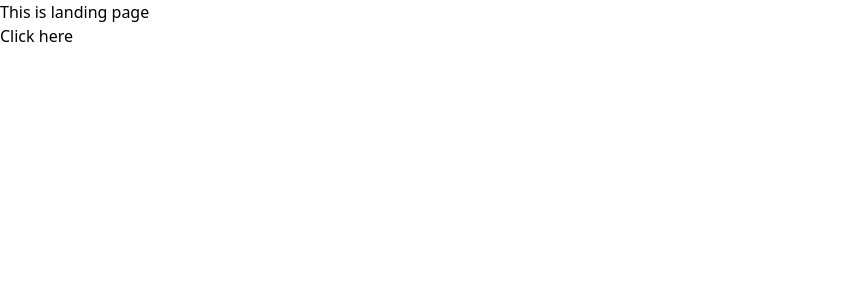
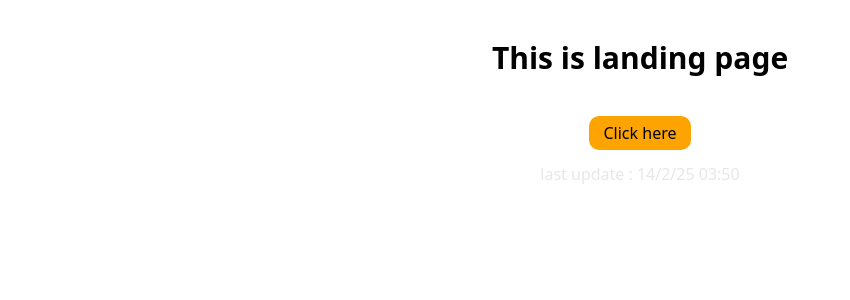
Before and after one commit to varasukmu/YCJA-WEB, a Next.js app: page / in a window 1280 px wide. Shown: the top 300 px of the page, without its empty margins (0-850 px from the left). Built offline with nearby package versions, Linux system fonts and the light colour scheme.

Commit message:
update landing page and path in component

```diff
--- a/app/(AllPage)/home/WhatAreWe.tsx
+++ b/app/(AllPage)/home/WhatAreWe.tsx
@@ -38,9 +38,9 @@ export default function WhatAreWe() {
 
         <div className="w-full grid grid-rows-3 gap-5">
           {[
-            { text:"OUR MISSION", path:"/story"},
+            { text:"OUR MISSION", path:""},
             { text:"OUR STORY", path:"/story"},
-            { text:"OUR NETWORK", path:"/story"}
+            { text:"OUR NETWORK", path:""}
           ].map((item, index) => (
           <div key={index} className="flex h-full">
             <div className="w-3 bg-green-950"></div>
--- a/app/page.tsx
+++ b/app/page.tsx
@@ -3,9 +3,12 @@ import Link from "next/link"
 export default function page() {
   return (
     <>
-    <div>This is landing page </div>
-    <Link href="/home">Click here</Link>
+      <div className="text-3xl font-bold w-full flex justify-center my-10">This is landing page </div>
+      <div className="flex justify-center">
+        <Link href="/home" className="button hover:bg-orange-500 ">Click here</Link>
+      </div>
 
+      <div className="flex justify-center text-gray-200 my-3">last update : 14/2/25 03:50</div>
 
     </>
   )
```
